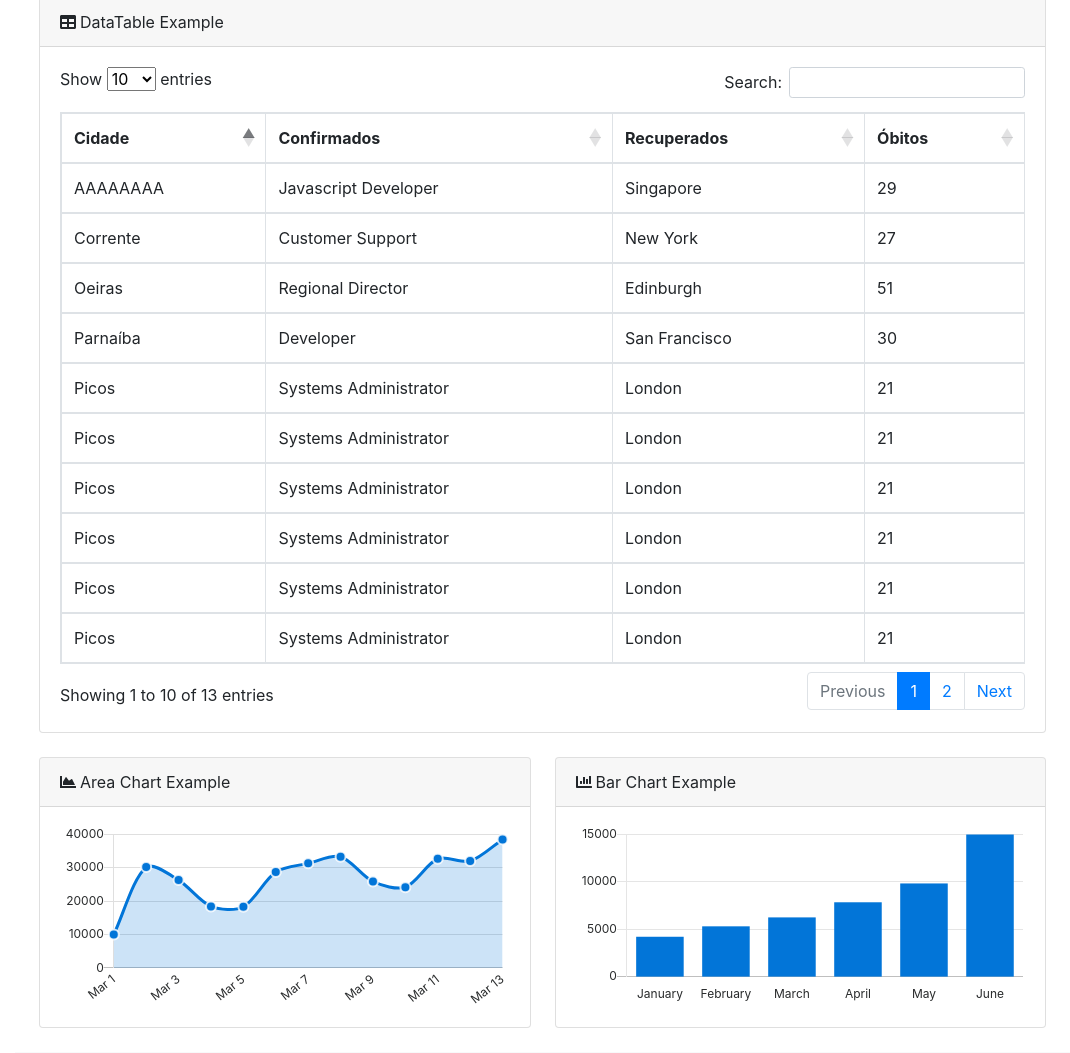
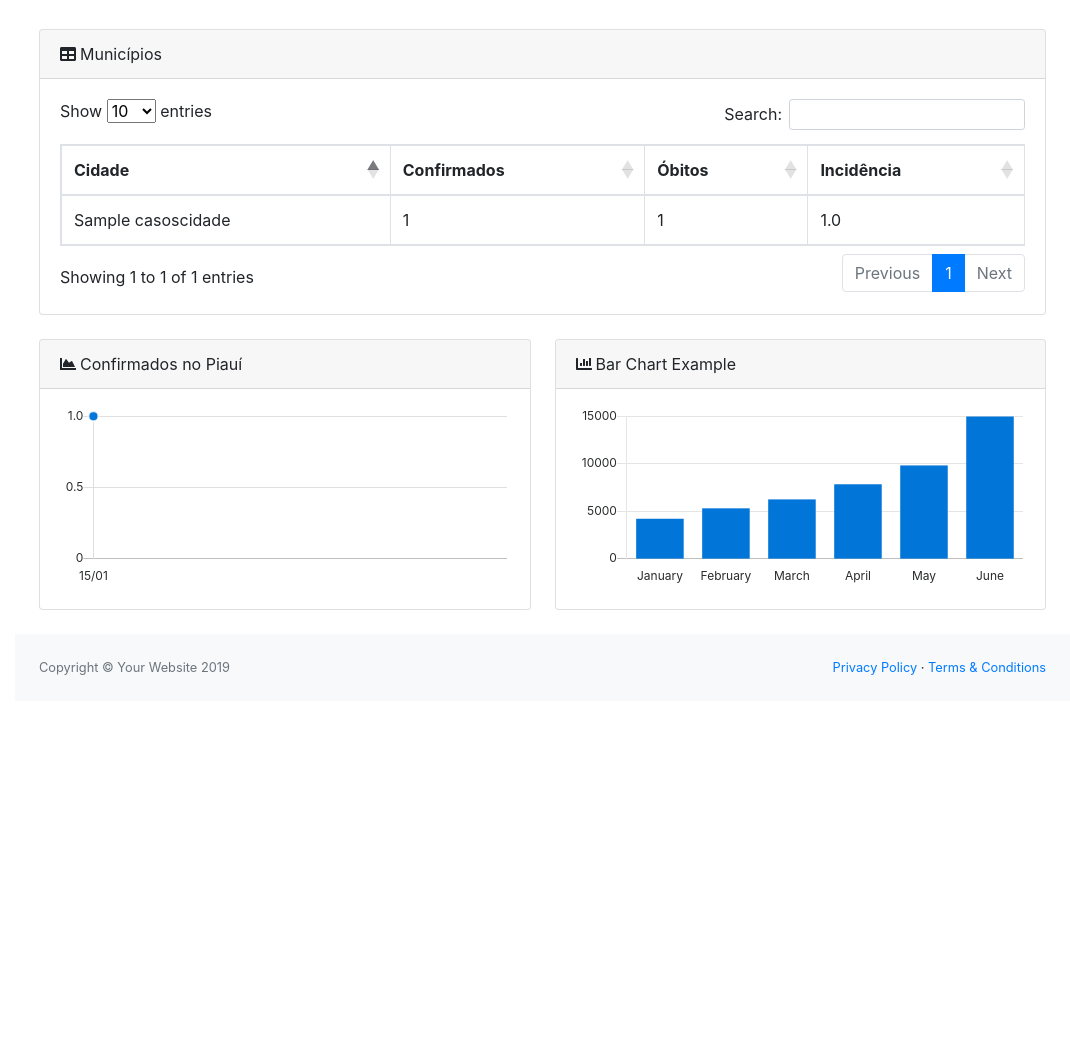
Before and after one commit to SalesRyan/Mapa-Covid-19, a Django app: page / in a window 1280 px wide. Shown: the part 1068-2121 px from the top of the page, without its empty margins (210-1280 px from the left). After the commit the page ends 1743 px from the top, so only its background shows below. Run offline with Django 3.2, Linux system fonts and the light colour scheme; tables that the repository leaves empty hold one stand-in row (values such as "Sample post"); some libraries are stand-ins or nearby versions.

Commit message:
Visualizando algumas informações no dashboard

```diff
--- a/Projeto_Django/core/static/assets/demo/chart-area-demo.js
+++ b/Projeto_Django/core/static/assets/demo/chart-area-demo.js
@@ -4,12 +4,17 @@ Chart.defaults.global.defaultFontColor = '#292b2c';
 
 // Area Chart Example
 var ctx = document.getElementById("myAreaChart");
+ob = ctx.getAttribute('dados')
+
+let labels = JSON.parse(ctx.getAttribute('dados')).labels
+let data = JSON.parse(ctx.getAttribute('dados')).data
+console.log(ctx.getAttribute('dados'))
 var myLineChart = new Chart(ctx, {
   type: 'line',
   data: {
-    labels: ["Mar 1", "Mar 2", "Mar 3", "Mar 4", "Mar 5", "Mar 6", "Mar 7", "Mar 8", "Mar 9", "Mar 10", "Mar 11", "Mar 12", "Mar 13"],
+    labels: labels,
     datasets: [{
-      label: "Sessions",
+      label: "Confirmados",
       lineTension: 0.3,
       backgroundColor: "rgba(2,117,216,0.2)",
       borderColor: "rgba(2,117,216,1)",
@@ -20,7 +25,7 @@ var myLineChart = new Chart(ctx, {
       pointHoverBackgroundColor: "rgba(2,117,216,1)",
       pointHitRadius: 50,
       pointBorderWidth: 2,
-      data: [10000, 30162, 26263, 18394, 18287, 28682, 31274, 33259, 25849, 24159, 32651, 31984, 38451],
+      data: data,
     }],
   },
   options: {
@@ -39,7 +44,7 @@ var myLineChart = new Chart(ctx, {
       yAxes: [{
         ticks: {
           min: 0,
-          max: 40000,
+          max: data[data.length-1],
           maxTicksLimit: 5
         },
         gridLines: {
--- a/Projeto_Django/dashboard/templates/dashboard/index.html
+++ b/Projeto_Django/dashboard/templates/dashboard/index.html
@@ -103,6 +103,12 @@
                 </nav>
             </div>
             <div id="layoutSidenav_content">
+                <label>
+                    {% for ob in data_atualizacao %}
+                        {{ob.data}}
+                    {% endfor %}
+
+                </label>
                 <main>
                     <div class="container-fluid">
                         <h1 class="mt-4 text-md-center mb-4">Mapa Coronavírus Piauí</h1>
@@ -156,7 +162,7 @@
                             </div>
                         </div>
                         <div class="card mb-4 container-fluid d-flex" style="padding: 0;" >
-                            <div class="card-header"><i class="fas fa-table mr-1"></i>DataTable Example</div>
+                            <div class="card-header"><i class="fas fa-table mr-1"></i>Municípios</div>
                             <div class="card-body overflow-auto">
                                 <div class="table-responsive">
                                     <table class="table table-bordered" id="dataTable" width="100%" cellspacing="0">
@@ -164,89 +170,21 @@
                                             <tr>
                                                 <th>Cidade</th>
                                                 <th>Confirmados</th>
-                                                <th>Recuperados</th>
                                                 <th>Óbitos</th>
+                                                <th>Incidência</th>
                                             </tr>
                                         </thead>
                                         <tbody>
-                                            <tr>
-                                                <td>Teresina</td>
-                                                <td>3000</td>
-                                                <td>700</td>
-                                                <td>100</td>
-                                            </tr>
-                                            <tr>
-                                                <td>Picos</td>
-                                                <td>Systems Administrator</td>
-                                                <td>London</td>
-                                                <td>21</td>
-                                            </tr>
-                                            <tr>
-                                                <td>Picos</td>
-                                                <td>Systems Administrator</td>
-                                                <td>London</td>
-                                                <td>21</td>
-                                            </tr>
-                                            <tr>
-                                                <td>Picos</td>
-                                                <td>Systems Administrator</td>
-                                                <td>London</td>
-                                                <td>21</td>
-                                            </tr>
-                                            <tr>
-                                                <td>Picos</td>
-                                                <td>Systems Administrator</td>
-                                                <td>London</td>
-                                                <td>21</td>
-                                            </tr>
-                                            <tr>
-                                                <td>Picos</td>
-                                                <td>Systems Administrator</td>
-                                                <td>London</td>
-                                                <td>21</td>
-                                            </tr>
-                                            <tr>
-                                                <td>Picos</td>
-                                                <td>Systems Administrator</td>
-                                                <td>London</td>
-                                                <td>21</td>
-                                            </tr>
-                                            <tr>
-                                                <td>Picos</td>
-                                                <td>Systems Administrator</td>
-                                                <td>London</td>
-                                                <td>21</td>
-                                            </tr>
-                                            <tr>
-                                                <td>Picos</td>
-                                                <td>Systems Administrator</td>
-                                                <td>London</td>
-                                                <td>21</td>
-                                            </tr>
-                                            <tr>
-                                                <td>Parnaíba</td>
-                                                <td>Developer</td>
-                                                <td>San Francisco</td>
-                                                <td>30</td>
-                                            </tr>
-                                            <tr>
-                                                <td>Oeiras</td>
-                                                <td>Regional Director</td>
-                                                <td>Edinburgh</td>
-                                                <td>51</td>
-                                            </tr>
-                                            <tr>
-                                                <td>AAAAAAAA</td>
-                                                <td>Javascript Developer</td>
-                                                <td>Singapore</td>
-                                                <td>29</td>
-                                            </tr>
-                                            <tr>
-                                                <td>Corrente</td>
-                                                <td>Customer Support</td>
-                                                <td>New York</td>
-                                                <td>27</td>
-                                            </tr>
+                                            {% for object in casos_cidade %}
+                                                {% if object.nome != 'PIAUÍ' %}
+                                                    <tr>
+                                                        <td>{{ object.nome }}</td>
+                                                        <td>{{ object.confirmados }}</td>
+                                                        <td>{{ object.obitos }}</td>
+                                                        <td>{{ object.incidencia }}</td>
+                                                    </tr>
+                                                {% endif %}
+                                            {% endfor %}
                                         </tbody>
                                     </table>
                                 </div>
@@ -256,14 +194,14 @@
                         <div class="row">
                             <div class="col-xl-6">
                                 <div class="card mb-4">
-                                    <div class="card-header"><i class="fas fa-chart-area mr-1"></i>Area Chart Example</div>
-                                    <div class="card-body"><canvas id="myAreaChart" width="100%" height="40"></canvas></div>
+                                    <div class="card-header"><i class="fas fa-chart-area mr-1"></i>Confirmados no Piauí</div>
+                                    <div class="card-body"><canvas id="myAreaChart" width="100%" height="40" dados="{{ data_casos_cidade }}"></canvas></div>
                                 </div>
                             </div>
                             <div class="col-xl-6">
-                                <div class="card mb-4">
-                                    <div class="card-header"><i class="fas fa-chart-bar mr-1"></i>Bar Chart Example</div>
-                                    <div class="card-body"><canvas id="myBarChart" width="100%" height="40"></canvas></div>
+                                <div class="card mb-4" >
+                                    <div class="card-header" ><i class="fas fa-chart-bar mr-1"></i>Bar Chart Example</div>
+                                    <div class="card-body"><canvas id="myBarChart" width="100%" height="40" ></canvas></div>
                                 </div>
                             </div>
                         </div>
@@ -293,7 +231,7 @@
         <script src="{% static 'assets/demo/chart-bar-demo.js' %}"></script>
         <script src="https://cdn.datatables.net/1.10.20/js/jquery.dataTables.min.js" crossorigin="anonymous"></script>
         <script src="https://cdn.datatables.net/1.10.20/js/dataTables.bootstrap4.min.js" crossorigin="anonymous"></script>
-        <script src="assets/demo/datatables-demo.js"></script>
+        <script src="{% static 'assets/demo/datatables-demo.js' %}"></script>
 
         <script>
             var map;
--- a/Projeto_Django/dashboard/views.py
+++ b/Projeto_Django/dashboard/views.py
@@ -1,12 +1,39 @@
 from django.shortcuts import render
 import os
-
+from .models import *
+from django.core.paginator import Paginator,InvalidPage, EmptyPage
+import json
 # Create your views here.
 
 def site_view(request):
     env = os.environ
     GOOGLE_API_KEY = env.get('GOOGLE_API_KEY')
+
+
+    data_atualizacao = DataAtualizacao.objects.all()
+    dados_estado = DadosEstado.objects.all()
+    casos_cidade = CasosCidade.objects.all()
+    leitos = Leitos.objects.all()
+    casos_sexo = CasosSexo.objects.all()
+    casos_faixa_etaria = CasosFaixaEtaria.objects.all()
+    comorbidades = Comorbidades.objects.all()
+
+    labels = [str(obj.data.strftime('%d/%m')) for obj in dados_estado]
+    data = [obj.confirmados for obj in dados_estado]
+
     context = {
-        'google_api_key': GOOGLE_API_KEY
+        'google_api_key': GOOGLE_API_KEY,
+        'data_atualizacao': data_atualizacao,
+        'dados_estado': dados_estado,
+        'casos_cidade': casos_cidade,
+        'data_casos_cidade': json.dumps({
+            'labels':labels[-30:],
+            'data':data[-30:],
+        }),
+        'leitos': leitos,
+        'casos_sexo': casos_sexo,
+        'casos_faixa_etaria': casos_faixa_etaria,
+        'comorbidades': comorbidades,
     }
+
     return render(request, 'dashboard/index.html', context)
```
Also changed, not shown: Projeto_Django/scripts/atualizar.py (+4 -6 lines), Projeto_Django/dashboard/forms.py (added).
